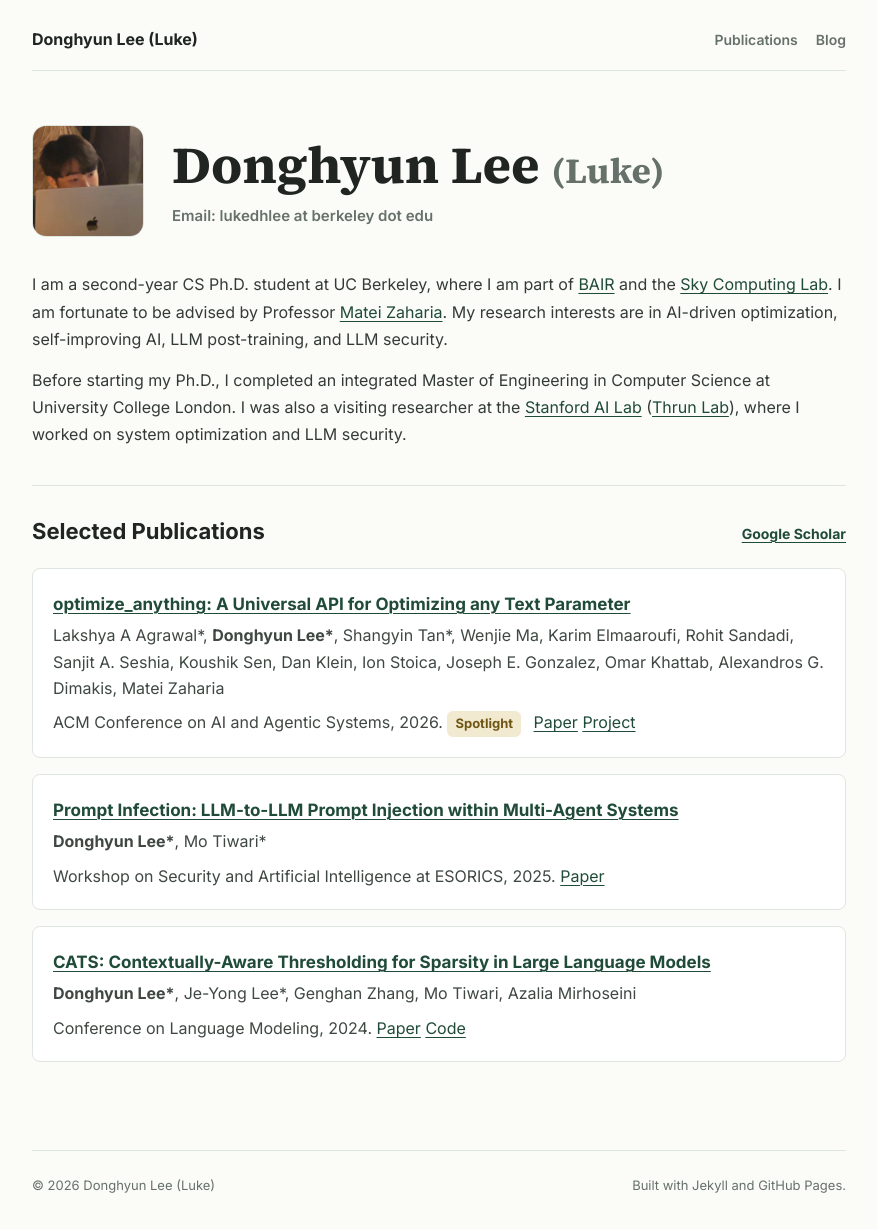
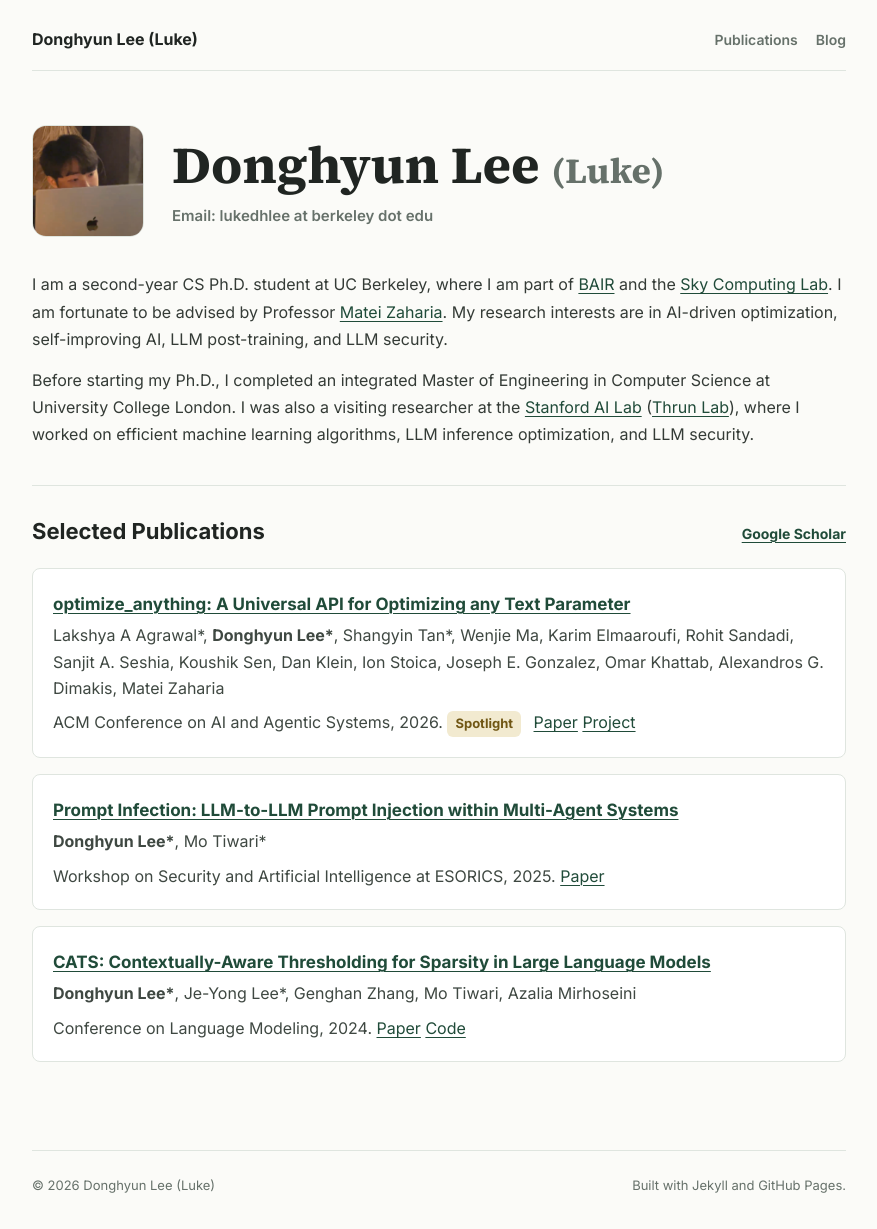
Before and after one commit to lukedhlee/lukedhlee.github.io, a Jekyll site: the page built from index.md, in a window 1280 px wide. Shown: the whole page, without its empty margins (201-1078 px from the left). Built offline with Jekyll 4.4.1, drawn with Linux system fonts in a browser that asks for light colours.

Commit message:
Clarify earlier work on ML algorithms and LLM inference

```diff
--- a/index.md
+++ b/index.md
@@ -27,7 +27,7 @@ title: Home
     at University College London. I was also a visiting researcher at the
     <a href="https://ai.stanford.edu/">Stanford AI Lab</a>
     (<a href="https://robots.stanford.edu/personal.html">Thrun Lab</a>), where I worked on
-    system optimization and LLM security.
+    efficient machine learning algorithms, LLM inference optimization, and LLM security.
   </p>
 </section>
 
```
